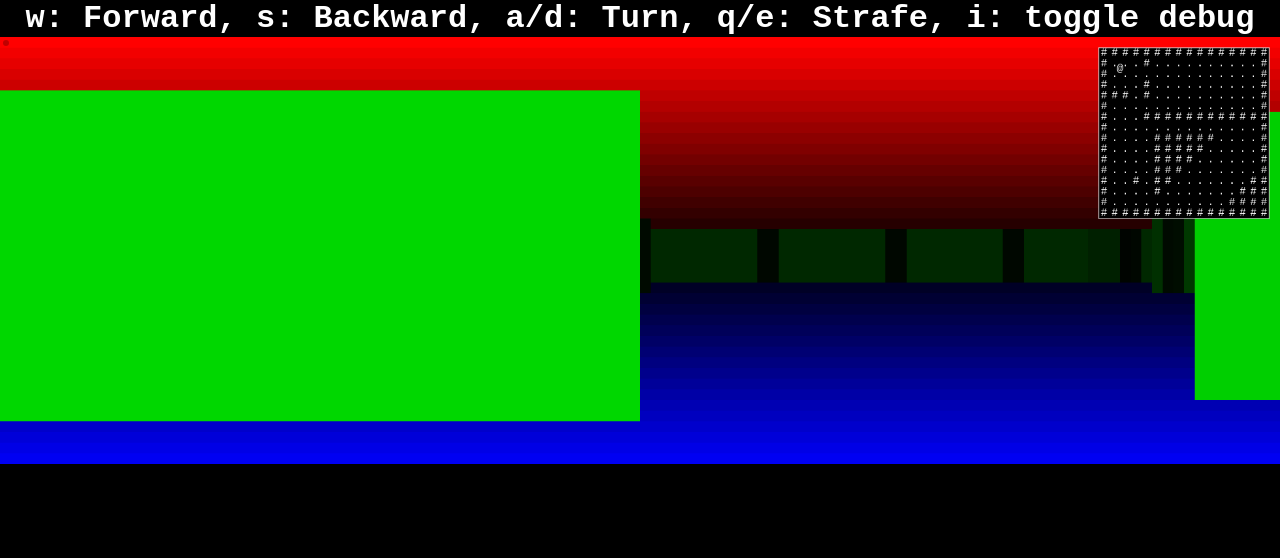
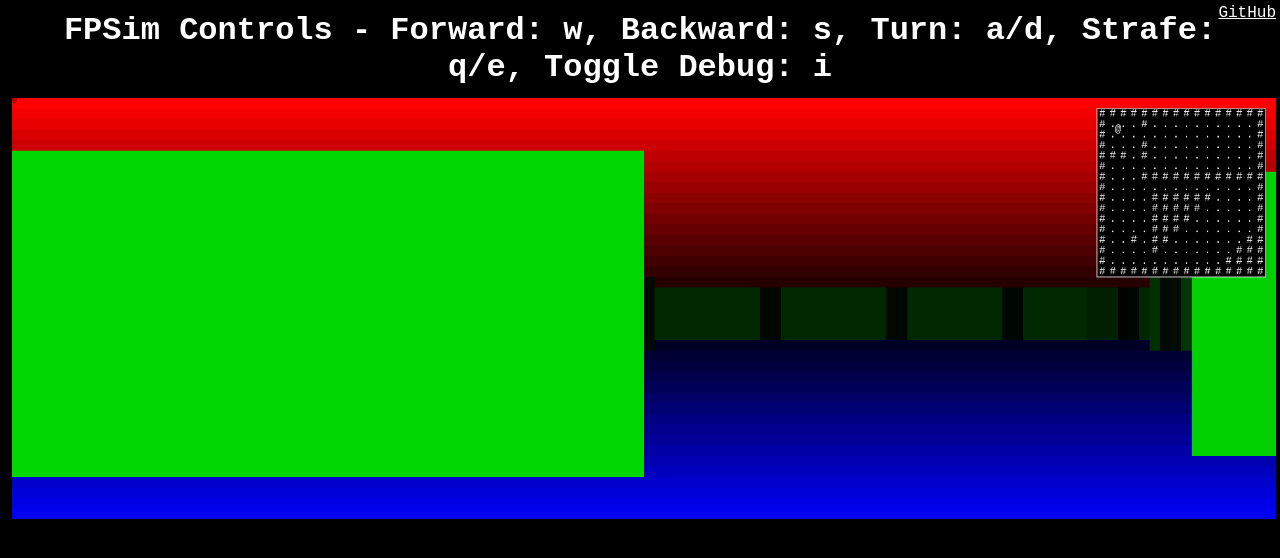
Before and after one commit to SamuelDavis/OLCjsGameEngine, a plain HTML site: page FPSim/index.html in a window 1280 px wide. Drawn offline with Linux system fonts and the light colour scheme; animation ran at ten frames a second.

Commit message:
Adding basic navigation around github/demos

```diff
--- a/FPSim/index.css
+++ b/FPSim/index.css
@@ -1,5 +1,5 @@
 * {
-    margin: 0;
+    margin: 0.25em;
     padding: 0;
     font-family: Monospace, Arial, sans-serif;
     background-color: black;
@@ -14,6 +14,12 @@ canvas {
 textarea {
     width: auto;
     resize: none;
+}
+
+a.github {
+    position: absolute;
+    top: 0;
+    right: 0;
 }
 
 h1 {
--- a/FPSim/index.html
+++ b/FPSim/index.html
@@ -9,7 +9,8 @@
     <link rel="stylesheet" href="index.css">
 </head>
 <body>
-<h1>w: Forward, s: Backward, a/d: Turn, q/e: Strafe, i: toggle debug</h1>
+<a class="github" href="https://github.com/SamuelDavis/OLCjsGameEngine" target="_blank">GitHub</a>
+<h1>FPSim Controls - Forward: w, Backward: s, Turn: a/d, Strafe: q/e, Toggle Debug: i</h1>
 <script type="module" async src="index.js"></script>
 </body>
 </html>
```
Also changed, not shown: index.html (+6 -1 lines), 1 other file.
